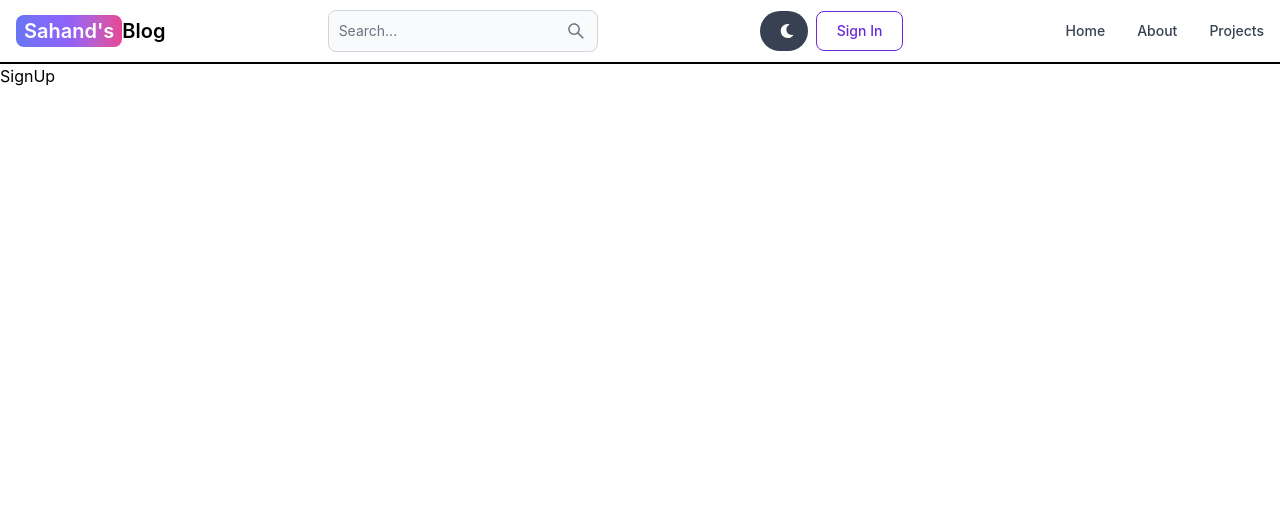
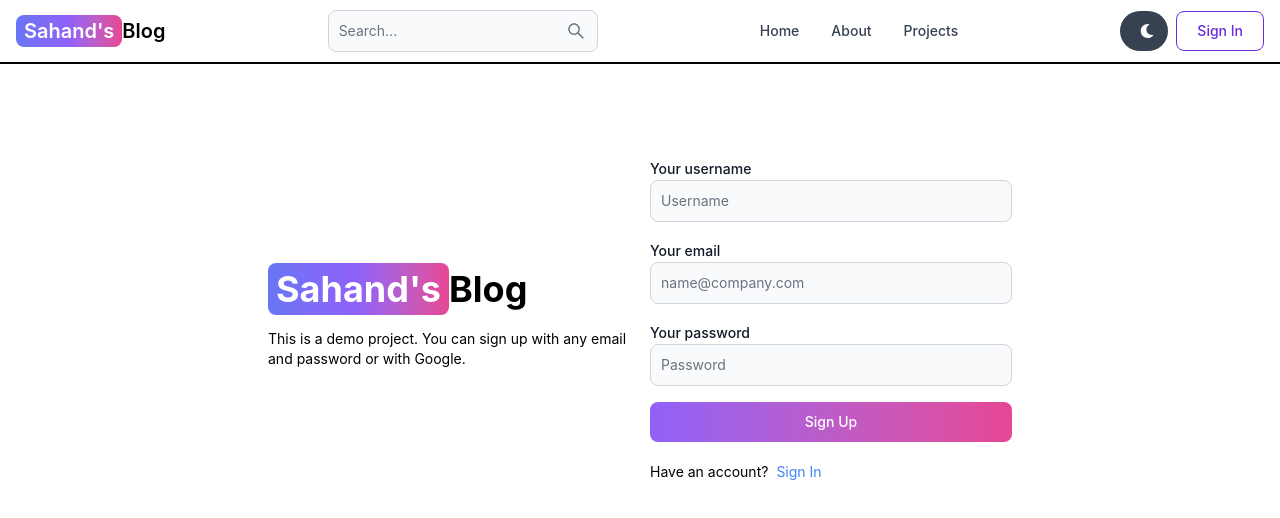
Before and after one commit to nunicho/mern-blog, a React (Vite) app in the folder client/: page /sign-up in a window 1280 px wide. Shown: the top 518 px of the page. Built offline with nearby package versions, Linux system fonts and the light colour scheme.

Commit message:
complete sign up page ui

```diff
--- a/client/src/components/Header.jsx
+++ b/client/src/components/Header.jsx
@@ -28,6 +28,19 @@
       <Button className="w-12 h-10 lg:hidden" color="gray" pill>
         <AiOutlineSearch />
       </Button>
+
+      <NavbarCollapse>
+        <NavbarLink active={path === "/"} as={"div"}>
+          <Link to="/">Home</Link>
+        </NavbarLink>
+        <NavbarLink active={path === "/about"} as={"div"}>
+          <Link to="/about">About</Link>
+        </NavbarLink>
+        <NavbarLink active={path === "/projects"} as={"div"}>
+          <Link to="/projects">Projects</Link>
+        </NavbarLink>
+      </NavbarCollapse>
+
       <div className="flex gap-2 md:order*2">
         <Button className="w-12 h-10 hidden sm:inline" color="gray" pill>
           <FaMoon />
@@ -39,17 +52,6 @@
         </Link>
         <NavbarToggle className="sm:hidden" />
       </div>
-      <NavbarCollapse>
-        <NavbarLink active={path === "/"} as={"div"}>
-          <Link to="/">Home</Link>
-        </NavbarLink>
-        <NavbarLink active={path === "/about"} as={"div"}>
-          <Link to="/about">About</Link>
-        </NavbarLink>
-        <NavbarLink active={path === "/projects"} as={"div"}>
-          <Link to="/projects">Projects</Link>
-        </NavbarLink>
-      </NavbarCollapse>
     </Navbar>
   );
 }
--- a/client/src/pages/SignUp.jsx
+++ b/client/src/pages/SignUp.jsx
@@ -1,5 +1,53 @@
+import { Link } from "react-router-dom";
+import {
+  Button,
+ Label,
+ TextInput
+} from "flowbite-react";
+
 export default function SignUp() {
   return (
-    <div>SignUp</div>
-  )
+    <div className="min-h-screen mt-20">
+      <div className="flex p-3 max-w-3xl mx-auto flex-col md:flex-row md:items-center gap-5">
+        {/* left */}
+        <div className="flex-1">
+          <Link to="/" className="font-bold dark:text-white text-4xl">
+            <span className="px-2 py-1 bg-gradient-to-r from-indigo-500 via-purple-500 to-pink-500 rounded-lg text-white">
+              Sahand's
+            </span>
+            Blog
+          </Link>
+          <p className="text-sm mt-5">
+            This is a demo project. You can sign up with any email and password
+            or with Google.
+          </p>
+        </div>
+
+        {/* right */}
+        <div className="flex-1">
+          <form className="flex flex-col gap-4">
+            <div>
+              <Label>Your username</Label>
+              <TextInput type="text" placeholder="Username" id="username" />
+            </div>
+            <div>
+              <Label>Your email</Label>
+              <TextInput type="text" placeholder="name@company.com" id="email" />
+            </div>
+            <div>
+              <Label>Your password</Label>
+              <TextInput type="text" placeholder="Password" id="password" />
+            </div>
+            <Button className="bg-linear-to-r from-purple-500 to-pink-500" type="submit">
+              Sign Up
+            </Button>
+          </form>
+          <div className="flex gap-2 text-sm mt-5">
+            <span>Have an account?</span>
+            <Link to='/sign-in' className="text-blue-500"> Sign In</Link>
+          </div>
+        </div>
+      </div>
+    </div>
+  );
 }
```
Also changed, not shown: client/.flowbite-react/class-list.json.
